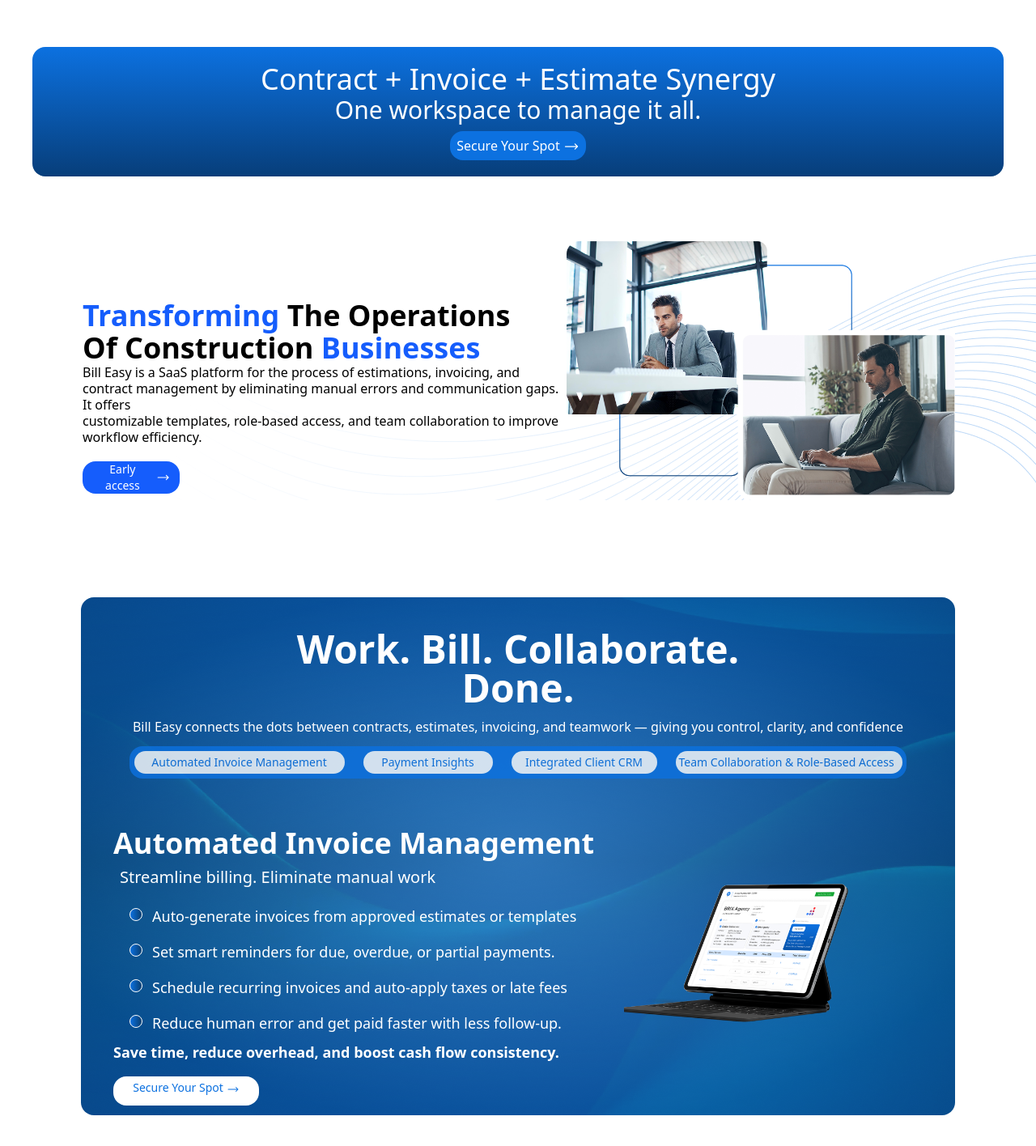
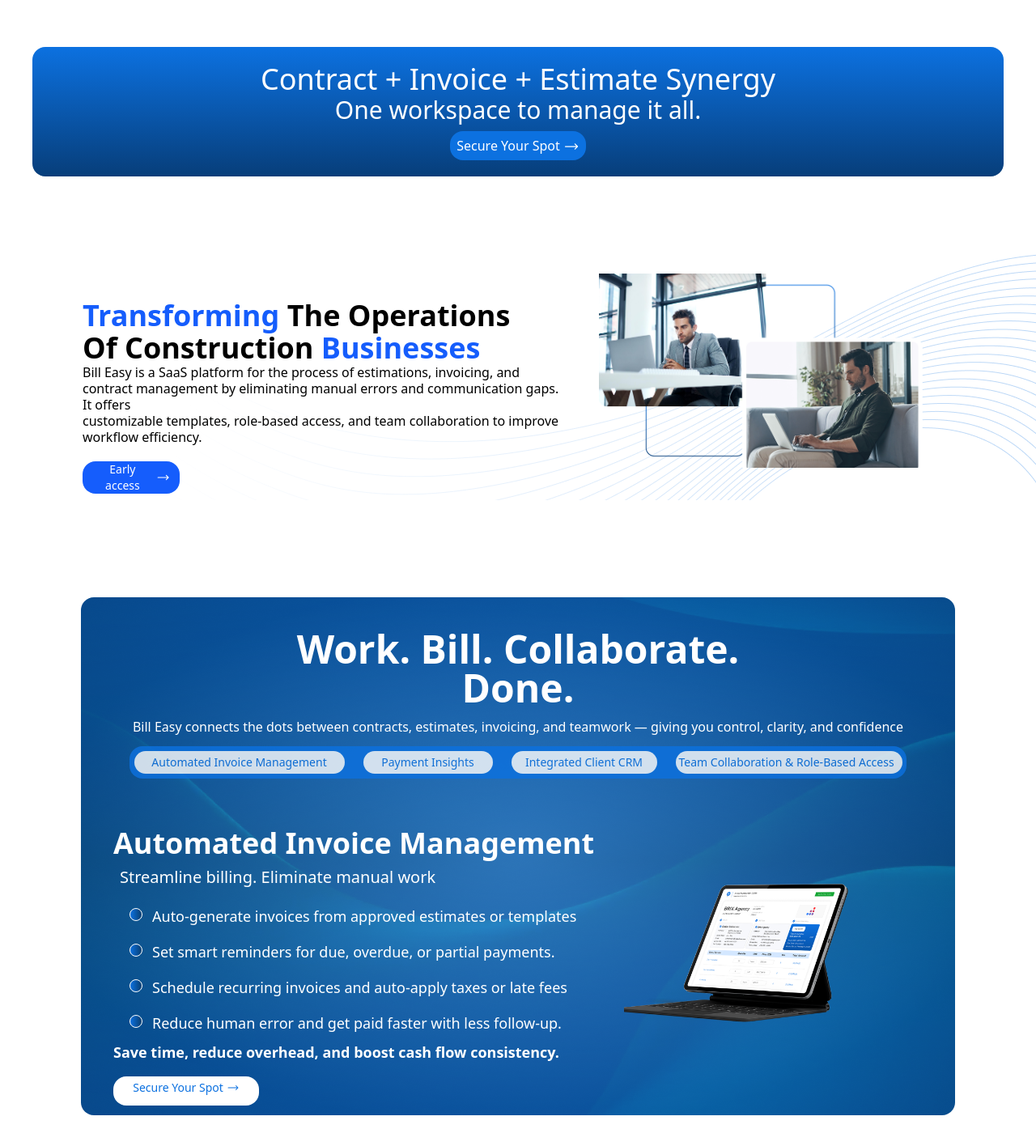
Before and after one commit to musadiqbalouch/billeasy, a React (Vite) app: page / in a window 1280 px wide. Shown: the part 774-2190 px from the top of the page at 81% size. Built offline with nearby package versions, Linux system fonts and the light colour scheme.

Commit message:
commite changes

```diff
--- a/src/views/PageFour/Page4.jsx
+++ b/src/views/PageFour/Page4.jsx
@@ -40,8 +40,8 @@
               ))}
             </ul>
             <h4 className='text-[rgba(255,255,255,1)] text-sm font-semibold mt-2 sm:text-start sm:text-lg xl:text-lg xl:mt-2'>Save time, reduce overhead, and boost cash flow consistency.</h4>
-            <button className=' flex flex-row text-sm h-7 p-1 w-full mt-4 m-auto bg-[rgba(255,255,255,1)] rounded-2xl  font-xs text-center justify-center items-cent text-[rgba(12,113,224,1)]
-            sm:m-0 sm:mt-2 sm:p-1 sm:h-8 md:mt-5 xl:flex xl:flex-row xl:h-9 xl:w-45 xl:mt-4  xl:p-1 xl:font-sm ' >Secure Your Spot <HiArrowLongRight className='text-base mt-1 ml-1' /></button>
+            <button className=' flex flex-row text-sm h-7 p-1 w-35 mt-4 m-auto bg-[rgba(255,255,255,1)] rounded-2xl  font-xs text-center justify-center items-cent text-[rgba(12,113,224,1)]
+            sm:m-0 sm:mt-2 sm:p-1 sm:h-8 md:mt- md:p-1.5 md:w-37 xl:flex xl:flex-row xl:h-9 xl:w-45 xl:mt-4  xl:p-1 xl:font-sm ' >Secure Your Spot <HiArrowLongRight className='text-base mt-0.5 ml-1' /></button>
           </div>
           <div className=''>
             <img className=' h-40 w-40 object-cover hidden md:block  md:h-90 md:w-110 md:relative md:bottom-20 md:left-40 lg:relative lg:bottom-10 lg:left-0  lg:h-110  lg:w-110  xl:relative xl:bottom-10 xl:right10 xl:h-105 xl:w-350 ' src={imagetwo} />
--- a/src/views/PageThree/Page3.jsx
+++ b/src/views/PageThree/Page3.jsx
@@ -18,8 +18,8 @@
         <button className='font- text-xs flex flex-row flex-nowrap h-7 w-32 mx-auto    bg-blue-600 p-4 rounded-2xl text-white
          text-center align-centre items-center mt-2 sm:h-9 sm:w-35 sm:text-base sm:p-4 sm:ml-57 lg:m-0 lg:mt-5 xl:h-10 xl:w-30    xl:p-3 xl:text-sm'>Early access <HiArrowLongRight className='text-lg ml-1 mt-0' /> </button>
       </div>
-      <div className=' h60 w50 z-50  '>
-        <img className=" h-45 w-70 object-cover  sm:70 sm:w-80 md:h-75 md:w-120 lg:h-70 lg:w-115  xl:h-80 xl:w-120 xl:object-cover xl:rounded-2xl  " src={imagee} />
+      <div className='  z-50  '>
+        <img className=" h-45 w-70 object-cover  sm:70 sm:w-80 md:h-75 md:p-10 md:w-120 lg:h-70 lg:w-115  xl:h-80 xl:w-120 xl:object-cover xl:rounded-2xl  " src={imagee} />
       </div>
 
     </div>
```
